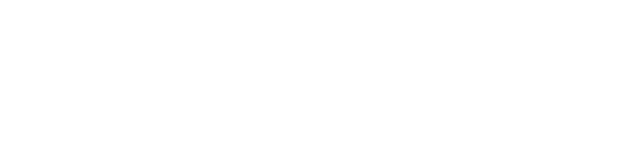
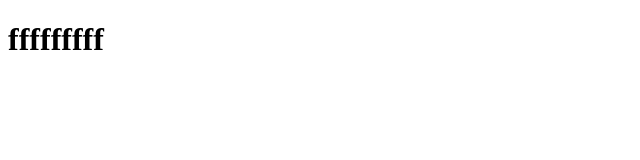
Before and after one commit to jesi245/Proyecto-Argentina-programa, a plain HTML site: page index.html in a window 1280 px wide. Shown: the whole page, without its empty margins (0-640 px from the left). Drawn offline with Linux system fonts and the light colour scheme.

Commit message:
segundo intento

```diff
--- a/index.html
+++ b/index.html
@@ -7,6 +7,6 @@
     <title>Document</title>
 </head>
 <body>
-
+    <h1> fffffffff</h1>
 </body>
 </html>
```
Also changed, not shown: prueba2.html (added), 1 other file.
